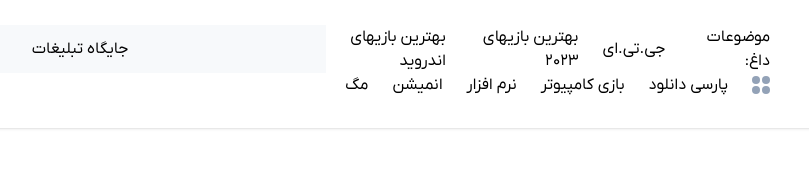
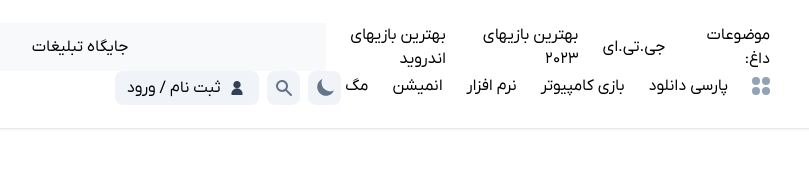
Before and after one commit to zeynabmvs/par30dl_static, a website: page index.html in a window 1280 px wide. Shown: the full height of the page, 222-1031 px from the left. Drawn offline with Linux system fonts and the light colour scheme.

Commit message:
define icon-shape & button

```diff
--- a/assets/css/style.css
+++ b/assets/css/style.css
@@ -112,3 +112,19 @@
         max-width: 1330px;
     }
 }
+
+
+@layer components {
+    .icon-shape {
+        @apply flex items-center rounded-btn bg-slate-100 pr-1.5 pl-[.4375rem] h-[2.125rem];
+    }
+
+    .icon-shape svg {
+        flex-shrink: 0;
+    }
+
+    .btn {
+        @apply inline-flex flex-row gap-2 justify-between items-center rounded-btn bg-slate-100 pr-[.9166rem] pl-3 h-[2.125rem];
+    }
+
+}
--- a/index.html
+++ b/index.html
@@ -65,7 +65,43 @@
                     <!-- header buttons -->
                     <div class="inline-flex gap-2 items-center">
 
-
+                        <!-- dark theme toggle -->
+                        <button class="icon-shape">
+                            <svg class="-mt-1" width="20" height="20" viewBox="0 0 20 20" fill="none"
+                                xmlns="http://www.w3.org/2000/svg">
+                                <path
+                                    d="M19.0224 14.6224C17.3928 15.3595 15.5772 15.5825 13.8176 15.2618C12.058 14.941 10.4379 14.0917 9.17321 12.827C7.90848 11.5623 7.05917 9.94218 6.73841 8.18258C6.41766 6.42298 6.6407 4.60742 7.37781 2.97778C6.08043 3.5641 4.94465 4.4564 4.06792 5.57814C3.19118 6.69988 2.59967 8.01757 2.34411 9.41816C2.08856 10.8188 2.17661 12.2604 2.60069 13.6195C3.02477 14.9786 3.77224 16.2145 4.77896 17.2212C5.78567 18.228 7.02159 18.9754 8.38068 19.3995C9.73976 19.8236 11.1814 19.9116 12.582 19.6561C13.9826 19.4005 15.3003 18.809 16.4221 17.9323C17.5438 17.0555 18.4361 15.9198 19.0224 14.6224V14.6224Z"
+                                    fill="#64748A" />
+                            </svg>
+                        </button>
+                        <!-- search button -->
+                        <button class="icon-shape">
+                            <svg width="20" height="20" viewBox="0 0 20 20" fill="none"
+                                xmlns="http://www.w3.org/2000/svg">
+                                <path fill-rule="evenodd" clip-rule="evenodd"
+                                    d="M8 4.00003C6.93913 4.00003 5.92172 4.42146 5.17157 5.17161C4.42143 5.92175 4 6.93917 4 8.00003C4 9.0609 4.42143 10.0783 5.17157 10.8285C5.92172 11.5786 6.93913 12 8 12C9.06087 12 10.0783 11.5786 10.8284 10.8285C11.5786 10.0783 12 9.0609 12 8.00003C12 6.93917 11.5786 5.92175 10.8284 5.17161C10.0783 4.42146 9.06087 4.00003 8 4.00003ZM2 8.00003C1.99988 7.05574 2.22264 6.12475 2.65017 5.28278C3.0777 4.4408 3.69792 3.71163 4.4604 3.15456C5.22287 2.59749 6.10606 2.22825 7.03815 2.07687C7.97023 1.92549 8.92488 1.99625 9.82446 2.28338C10.724 2.57052 11.5432 3.06594 12.2152 3.72933C12.8872 4.39272 13.3931 5.20537 13.6919 6.10117C13.9906 6.99697 14.0737 7.95063 13.9343 8.88459C13.795 9.81855 13.4372 10.7064 12.89 11.476L17.707 16.293C17.8892 16.4816 17.99 16.7342 17.9877 16.9964C17.9854 17.2586 17.8802 17.5094 17.6948 17.6949C17.5094 17.8803 17.2586 17.9854 16.9964 17.9877C16.7342 17.99 16.4816 17.8892 16.293 17.707L11.477 12.891C10.5794 13.5293 9.52335 13.9082 8.42468 13.9862C7.326 14.0641 6.22707 13.8381 5.2483 13.333C4.26953 12.8279 3.44869 12.0631 2.87572 11.1224C2.30276 10.1817 1.99979 9.10147 2 8.00003Z"
+                                    fill="#64748A" />
+                            </svg>
+                        </button>
+                        <!-- login/signup button -->
+                        <button class="btn">
+                            <svg width="16" height="16" viewBox="0 0 16 16" fill="none"
+                                xmlns="http://www.w3.org/2000/svg">
+                                <path
+                                    d="M9.88578 6.55229C10.3859 6.05219 10.6668 5.37391 10.6668 4.66667C10.6668 3.95942 10.3859 3.28115 9.88578 2.78105C9.38568 2.28095 8.70741 2 8.00016 2C7.29292 2 6.61464 2.28095 6.11454 2.78105C5.61445 3.28115 5.3335 3.95942 5.3335 4.66667C5.3335 5.37391 5.61445 6.05219 6.11454 6.55229C6.61464 7.05238 7.29292 7.33333 8.00016 7.33333C8.70741 7.33333 9.38568 7.05238 9.88578 6.55229Z"
+                                    fill="#334155" />
+                                <path
+                                    d="M4.70033 10.7002C5.5755 9.825 6.76249 9.33333 8.00016 9.33333C9.23784 9.33333 10.4248 9.825 11.3 10.7002C12.1752 11.5753 12.6668 12.7623 12.6668 14H3.3335C3.3335 12.7623 3.82516 11.5753 4.70033 10.7002Z"
+                                    fill="#334155" />
+                                <path
+                                    d="M9.88578 6.55229C10.3859 6.05219 10.6668 5.37391 10.6668 4.66667C10.6668 3.95942 10.3859 3.28115 9.88578 2.78105C9.38568 2.28095 8.70741 2 8.00016 2C7.29292 2 6.61464 2.28095 6.11454 2.78105C5.61445 3.28115 5.3335 3.95942 5.3335 4.66667C5.3335 5.37391 5.61445 6.05219 6.11454 6.55229C6.61464 7.05238 7.29292 7.33333 8.00016 7.33333C8.70741 7.33333 9.38568 7.05238 9.88578 6.55229Z"
+                                    stroke="#334155" stroke-width="2" stroke-linecap="round" stroke-linejoin="round" />
+                                <path
+                                    d="M4.70033 10.7002C5.5755 9.825 6.76249 9.33333 8.00016 9.33333C9.23784 9.33333 10.4248 9.825 11.3 10.7002C12.1752 11.5753 12.6668 12.7623 12.6668 14H3.3335C3.3335 12.7623 3.82516 11.5753 4.70033 10.7002Z"
+                                    stroke="#334155" stroke-width="2" stroke-linecap="round" stroke-linejoin="round" />
+                            </svg>
+                            ثبت نام / ورود
+                        </button>
 
                     </div>
                 </div>
```
Also changed, not shown: dist/style.css.
